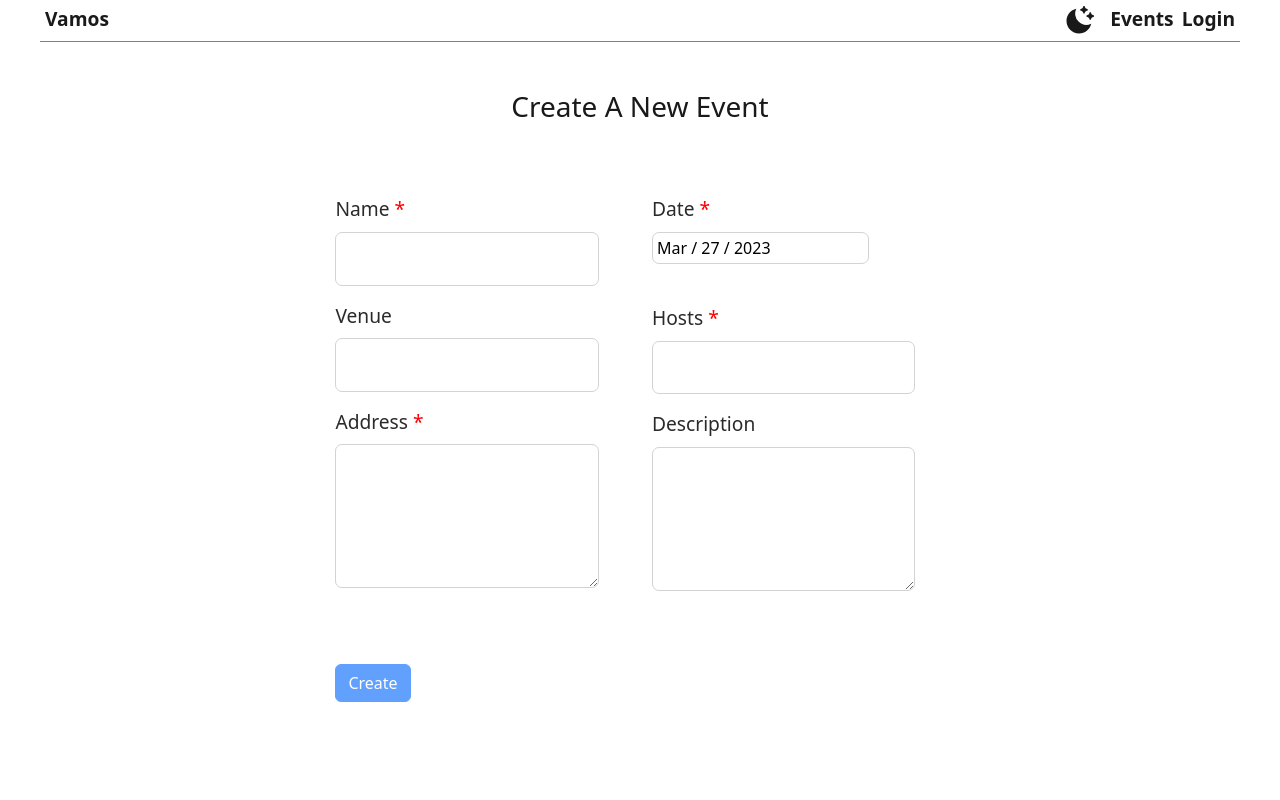
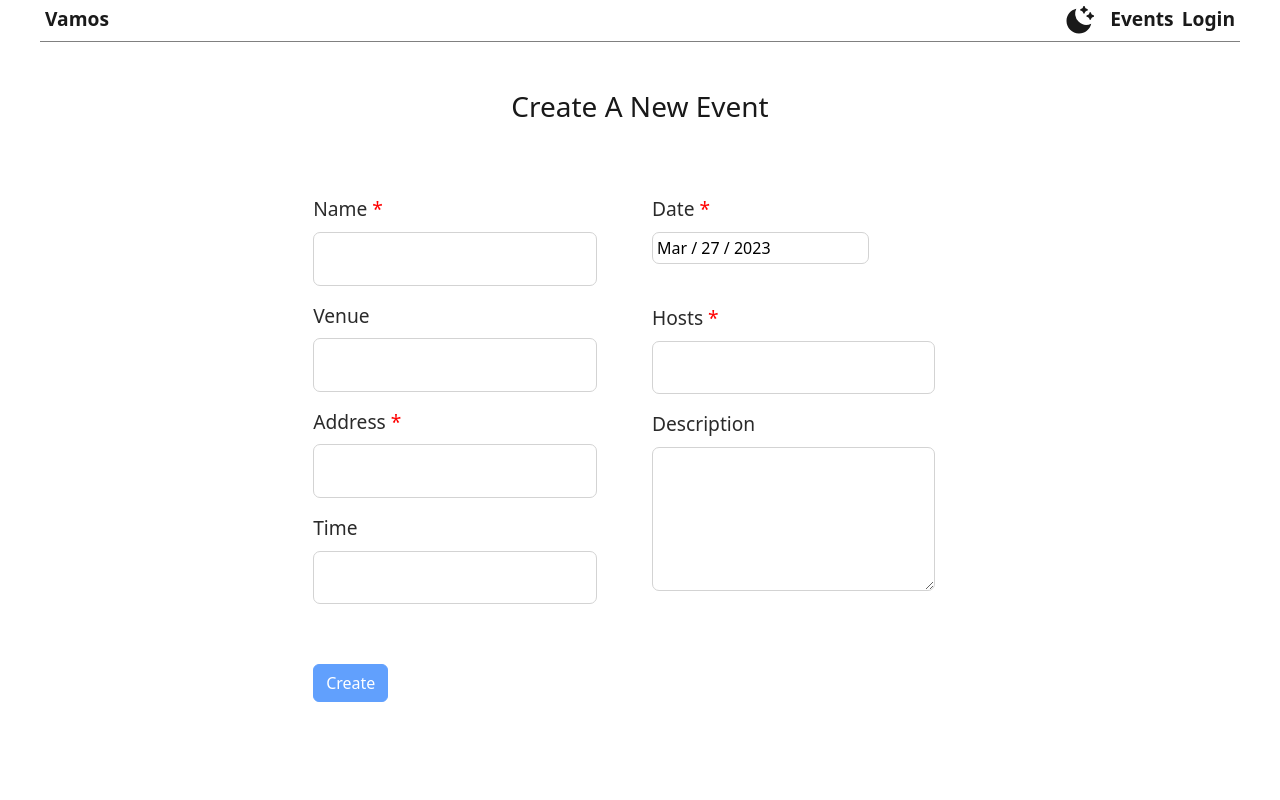
Before and after one commit to KyiThantSin/nextjs-strapi-events, a Next.js app in the folder events-fe/: page /events/addPost in a window 1280 px wide. Shown: the top 800 px of the page. Built offline with nearby package versions, Linux system fonts and the light colour scheme; no server answers.

Commit message:
change form ui

```diff
--- a/events-fe/pages/events/addPost.js
+++ b/events-fe/pages/events/addPost.js
@@ -23,6 +23,7 @@ const addPost = () => {
   const [address, setAddress] = useState();
   const [performers, setPerformers] = useState();
   const [desc, setDesc] = useState();
+  const [time, setTime] = useState();
   const [imageUrl, setImageUrl] = useState();
   const [newEvent, setNewEvent] = useState();
 
@@ -50,7 +51,9 @@ const addPost = () => {
 
   const formatDate = (value) => {
     let format = value.toLocaleDateString().split("/");
-    let dateFormat = `${format[2]}-${format[0].length > 1 ? format[0] : '0'+format[0]}-${format[1]}`;
+    let dateFormat = `${format[2]}-${
+      format[0].length > 1 ? format[0] : "0" + format[0]
+    }-${format[1]}`;
     return dateFormat;
   };
 
@@ -66,16 +69,16 @@ const addPost = () => {
   //   const result = await response.json();
   //   setImageUrl({ data: { attributes: { url: result[0].url } } });
   // };
-  console.log("new", {
+  /*console.log("new", {
     name: name,
     venue: venue,
     address: address,
     performers: performers,
     date: formatDate(startDate),
-    time:'',
+    time: time,
     description: desc,
     url: { data: { attributes: { url: "" } } },
-  })
+  })*/
   const onSubmit = async () => {
     setNewEvent({
       name: name,
@@ -84,6 +87,7 @@ const addPost = () => {
       performers: performers,
       date: formatDate(startDate),
       description: desc,
+      time: time,
       url: { data: { attributes: { url: "" } } },
     });
     if (newEvent) {
@@ -175,7 +179,7 @@ const addPost = () => {
                 Address <span>*</span>{" "}
               </label>
               <br />
-              <textarea
+              <input
                 type="text"
                 id="address"
                 name="address"
@@ -184,8 +188,15 @@ const addPost = () => {
                 required
               />
               <br />
+              <label htmlFor="address">Time </label>
+              <input
+                type="text"
+                id="time"
+                name="time"
+                className="mt-2"
+                onChange={(e) => setTime(e.target.value)}
+              />
             </Col>
-
             <Col className="col-md-6 col-12">
               <div>
                 <label htmlFor="date">
```
Also changed, not shown: events-fe/pages/components/editPost.js (+13 -6 lines).
